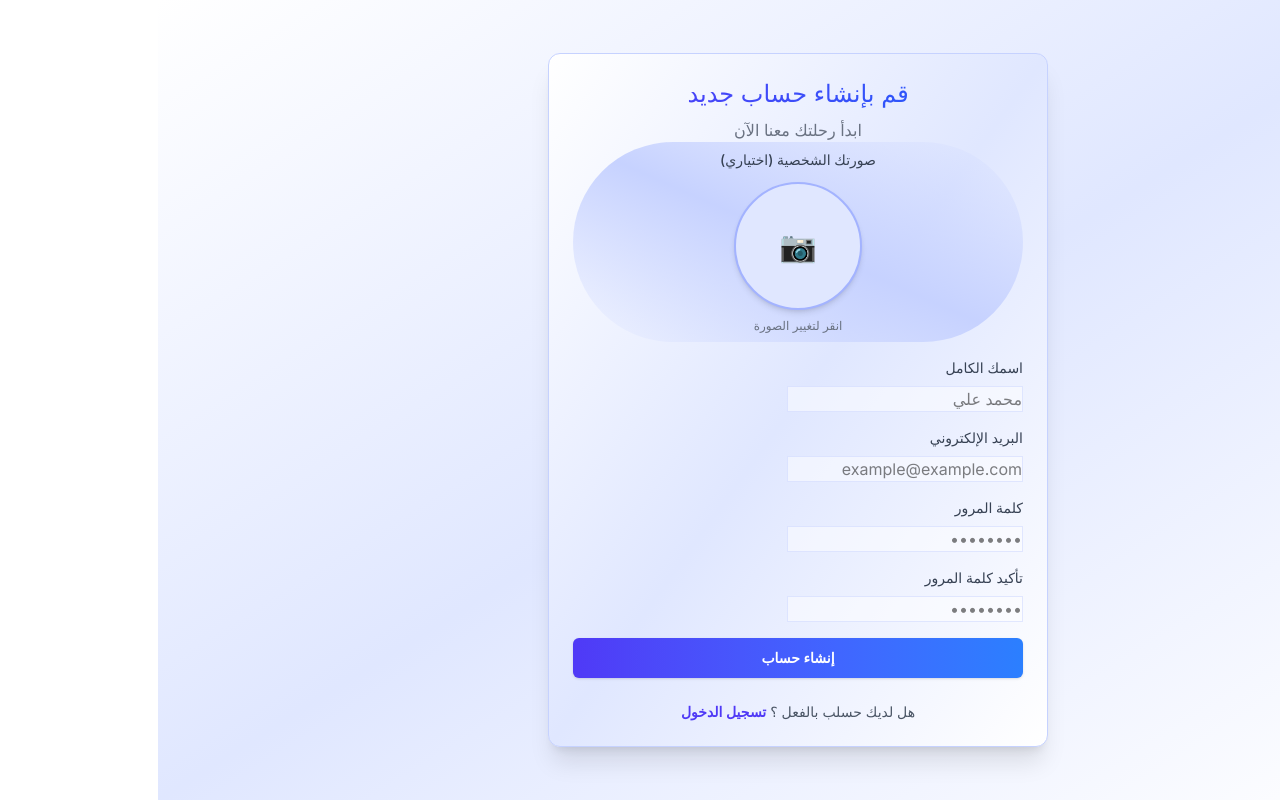
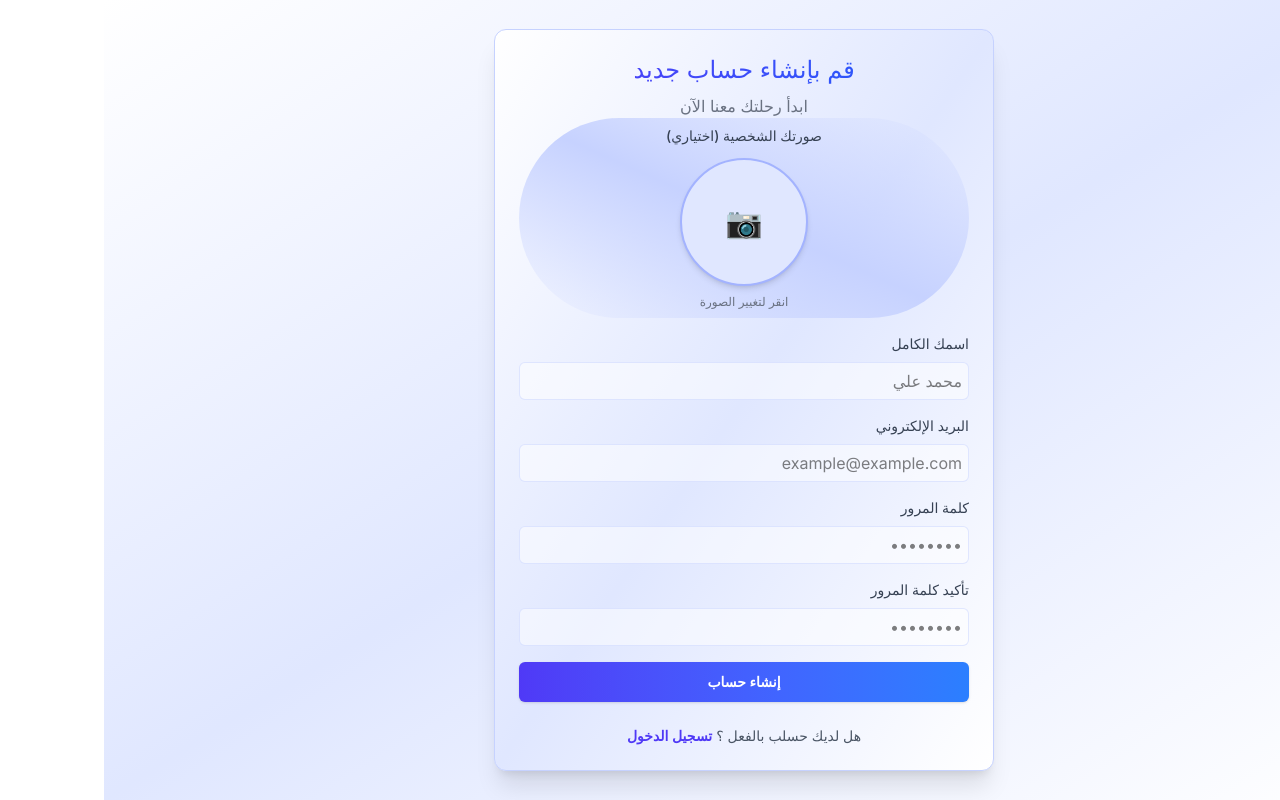
Before and after one commit to omar96163/dashboard-frontend, a Next.js app: page /register in a window 1280 px wide. Built offline with nearby package versions, Linux system fonts and the light colour scheme.

Commit message:
make some changes in " login/register"

```diff
--- a/src/app/login/page.js
+++ b/src/app/login/page.js
@@ -88,7 +88,7 @@ export default function LoginPage() {
                   placeholder="example@example.com"
                   type="email"
                   disabled={loading}
-                  className={`bg-white/50 border border-indigo-200/50 focus:border-indigo-500 focus:ring-indigo-500 ${
+                  className={`bg-white/50 border border-indigo-200/50 focus:border-indigo-500 focus:ring-indigo-500 w-full p-1.5 rounded-md ${
                     errors.email ? "ring-red-500 ring-1" : ""
                   }`}
                 />
@@ -107,7 +107,7 @@ export default function LoginPage() {
                   placeholder="••••••••"
                   type="password"
                   disabled={loading}
-                  className={`bg-white/50 border border-indigo-200/50 focus:border-indigo-500 focus:ring-indigo-500 ${
+                  className={`bg-white/50 border border-indigo-200/50 focus:border-indigo-500 focus:ring-indigo-500 w-full p-1.5 rounded-md ${
                     errors.password ? "ring-red-500 ring-1" : ""
                   }`}
                 />
--- a/src/app/register/page.js
+++ b/src/app/register/page.js
@@ -155,7 +155,7 @@ export default function RegisterPage() {
                   placeholder="محمد علي"
                   type="text"
                   disabled={loading}
-                  className={`bg-white/50 border border-indigo-200/50 focus:border-indigo-500 focus:ring-indigo-500 ${
+                  className={`bg-white/50 border border-indigo-200/50 focus:border-indigo-500 focus:ring-indigo-500 w-full p-1.5 rounded-md ${
                     errors.name ? "ring-red-500 ring-1" : ""
                   }`}
                 />
@@ -174,7 +174,7 @@ export default function RegisterPage() {
                   placeholder="example@example.com"
                   type="email"
                   disabled={loading}
-                  className={`bg-white/50 border border-indigo-200/50 focus:border-indigo-500 focus:ring-indigo-500 ${
+                  className={`bg-white/50 border border-indigo-200/50 focus:border-indigo-500 focus:ring-indigo-500 w-full p-1.5 rounded-md ${
                     errors.email ? "ring-red-500 ring-1" : ""
                   }`}
                 />
@@ -193,7 +193,7 @@ export default function RegisterPage() {
                   placeholder="••••••••"
                   type="password"
                   disabled={loading}
-                  className={`bg-white/50 border border-indigo-200/50 focus:border-indigo-500 focus:ring-indigo-500 ${
+                  className={`bg-white/50 border border-indigo-200/50 focus:border-indigo-500 focus:ring-indigo-500 w-full p-1.5 rounded-md ${
                     errors.password ? "ring-red-500 ring-1" : ""
                   }`}
                 />
@@ -212,7 +212,7 @@ export default function RegisterPage() {
                   placeholder="••••••••"
                   type="password"
                   disabled={loading}
-                  className={`bg-white/50 border border-indigo-200/50 focus:border-indigo-500 focus:ring-indigo-500 ${
+                  className={`bg-white/50 border border-indigo-200/50 focus:border-indigo-500 focus:ring-indigo-500 w-full p-1.5 rounded-md ${
                     errors.confirmPassword ? "ring-red-500 ring-1" : ""
                   }`}
                 />
```
